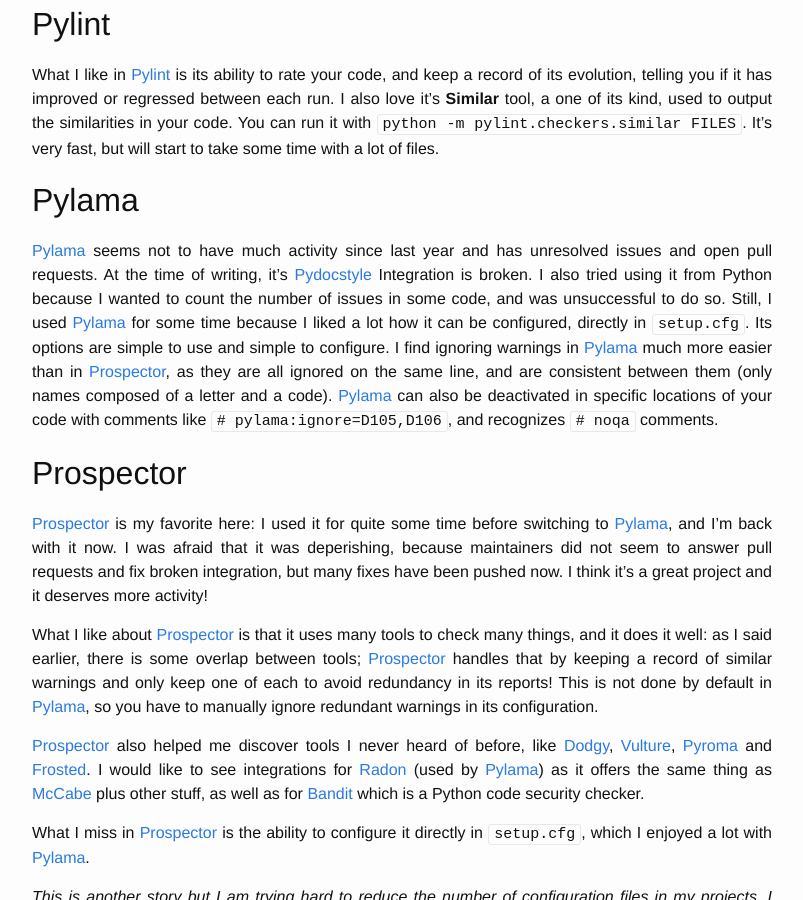
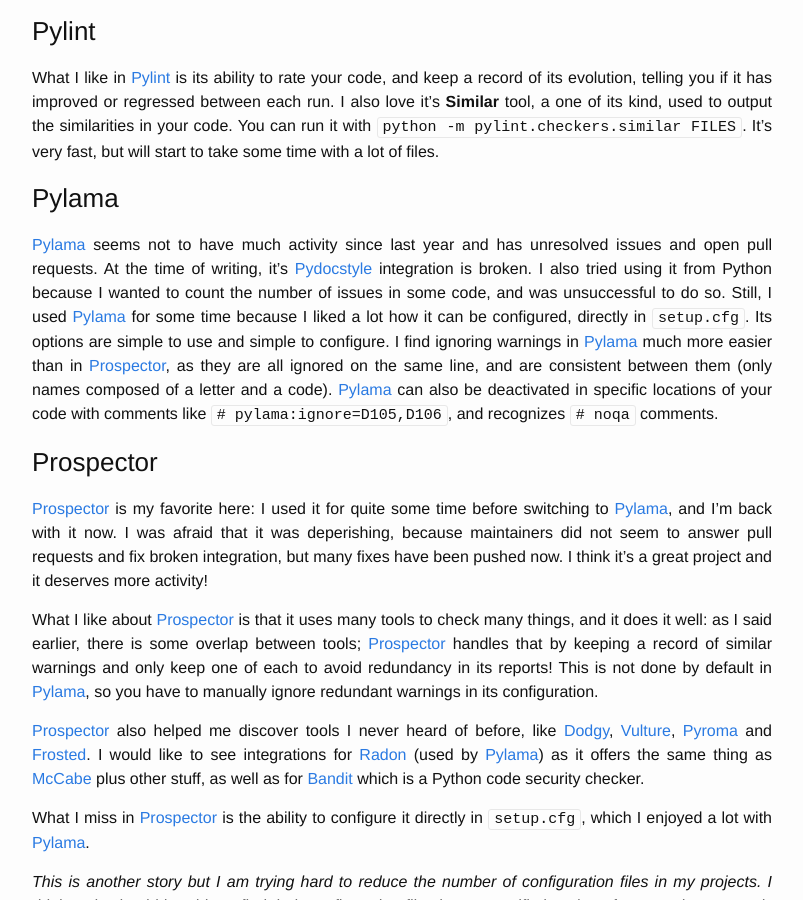
Before and after one commit to pawamoy/website, a Jekyll site: the page built from _posts/2017-05-05-python-static-code-analysis-tools.markdown, in a window 1280 px wide and 900 px high, scrolled down 1630 px. Shown: the whole window, without its empty margins (238-1041 px from the left). Built offline with Jekyll 4.4.1, drawn with Linux system fonts in a browser that asks for light colours; comment, search, counter and statistics services are not loaded.

Commit message:
Fix title size and a typo

```diff
--- a/_posts/2017-05-05-python-static-code-analysis-tools.markdown
+++ b/_posts/2017-05-05-python-static-code-analysis-tools.markdown
@@ -23,7 +23,7 @@
 <!--more-->
 *Chart realized with [Draw.io][].*
 
-# The "aggregator" tools
+## The "aggregator" tools
 Some tools have a unique purpose, while others aim at doing more.
 This is the case of [Prospector][], [Pylama][], [Pylint][] and [Flake8][].
 
@@ -36,7 +36,7 @@
 What is funny here is that both [Prospector][] and [Pylama][] use not only tools used
 by [Pylint][], but [Pylint][] as well! There is a bit of overlap here.
 
-## Pylint
+### Pylint
 What I like in [Pylint][] is its ability to rate your code, and keep a record
 of its evolution, telling you if it has improved or regressed between
 each run. I also love it's **Similar** tool, a one of its
@@ -44,9 +44,9 @@
 `python -m pylint.checkers.similar FILES`.
 It's very fast, but will start to take some time with a lot of files.
 
-## Pylama
+### Pylama
 [Pylama][] seems not to have much activity since last year and has unresolved issues
-and open pull requests. At the time of writing, it's [Pydocstyle][] Integration
+and open pull requests. At the time of writing, it's [Pydocstyle][] integration
 is broken. I also tried using it from Python because I wanted to count
 the number of issues in some code, and was unsuccessful to do so.
 Still, I used [Pylama][] for some time because I liked a lot how it can be
@@ -57,7 +57,7 @@
 deactivated in specific locations of your code with comments like
 `# pylama:ignore=D105,D106`, and recognizes `# noqa` comments.
 
-## Prospector
+### Prospector
 [Prospector][] is my favorite here: I used it for quite some time before switching
 to [Pylama][], and I'm back with it now. I was afraid that it was deperishing,
 because maintainers did not seem to answer pull requests and fix broken
@@ -88,20 +88,20 @@
 the repository telling where to find the configuraton files, and tools being
 able to read it, or by default search at the root or in the `config` folder?*
 
-## Flake8
+### Flake8
 I don't have much to say about [Flake8][] here. I did try it some time ago,
 but since [Prospector][] does what it does, I won't use it. But it's only my
 personal choice and it can be a really good choice for others if they don't
 need to run all the possible code analysis tools in the world (unlike me :D).
 
-# The "do-one-thing-but-do-it-well" tools
+## The "do-one-thing-but-do-it-well" tools
 Work in progress, coming soon!
 
 Meanwhile, please share your thoughts! Did I say something wrong? Did I forget
 great tools? Did I write *"tools"* to much?
 I will gladly update the post with your sharings!
 
-# Also worth noticing
+## Also worth noticing
 Go check [Safety][] from [PyUp.io][], which check your requirements (dependencies)
 for known-vulnerabilities! Also [Pyt][] for which I didn't take enough time
 to understand what it does and how it works,
```
